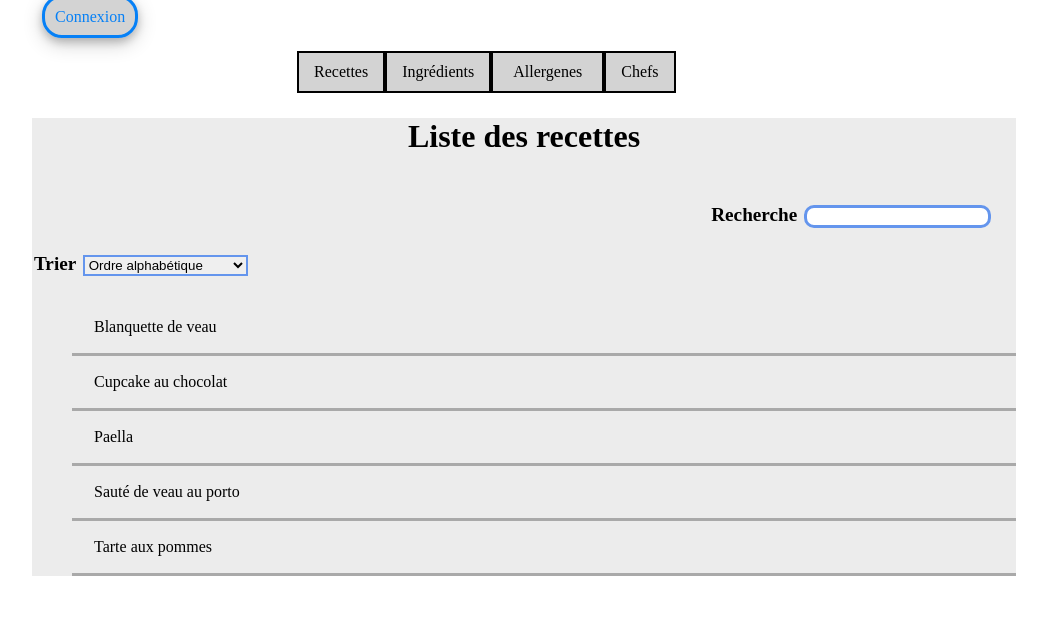
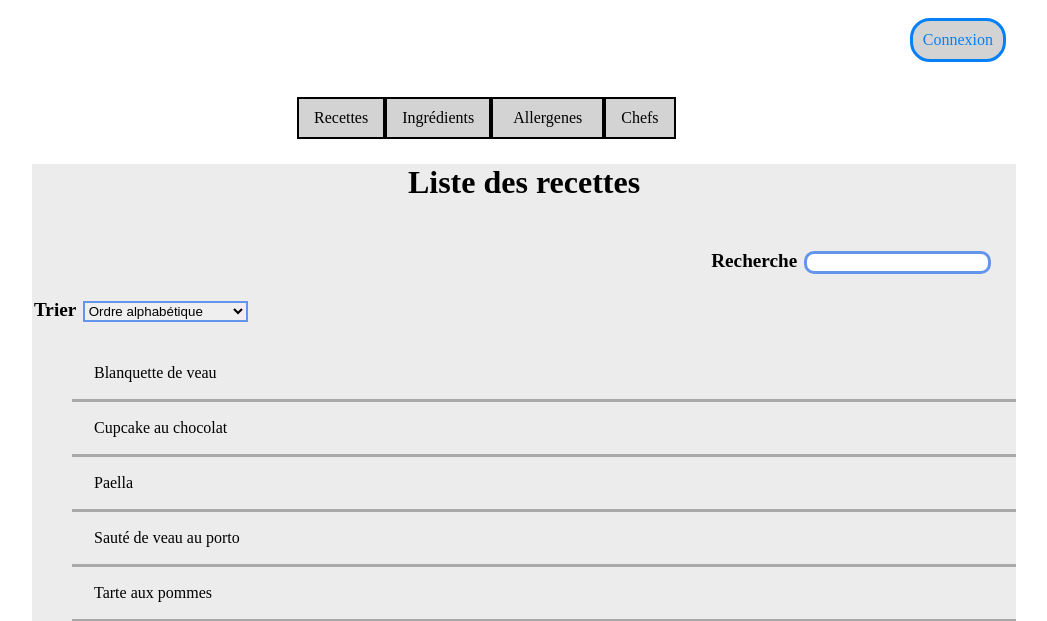
Before and after one commit to tom-sartori/projetPiscine, a PHP site: page / in a window 1280 px wide. Shown: the top 621 px of the page, without its empty margins (116-1163 px from the left). Run offline with PHP 8.4, Linux system fonts and the light colour scheme; data comes from the database, SQL or seed files in the repository.

Commit message:
Correction css

```diff
--- a/src/css/general.css
+++ b/src/css/general.css
@@ -342,11 +342,13 @@ li.deroulant {
     border-radius: 20px;
     margin: 10px;
     background-color: lightgrey;
-    box-shadow: 0 4px 8px 0 rgba(0, 0, 0, 0.2), 0 6px 20px 0 rgba(0, 0, 0, 0.19);
 }
 
 #divConnexion{
     font-weight: bold;
+    display: flex;
+    justify-content: right;
+    align-items: center;
 }
 
 .connexion:hover{
```
